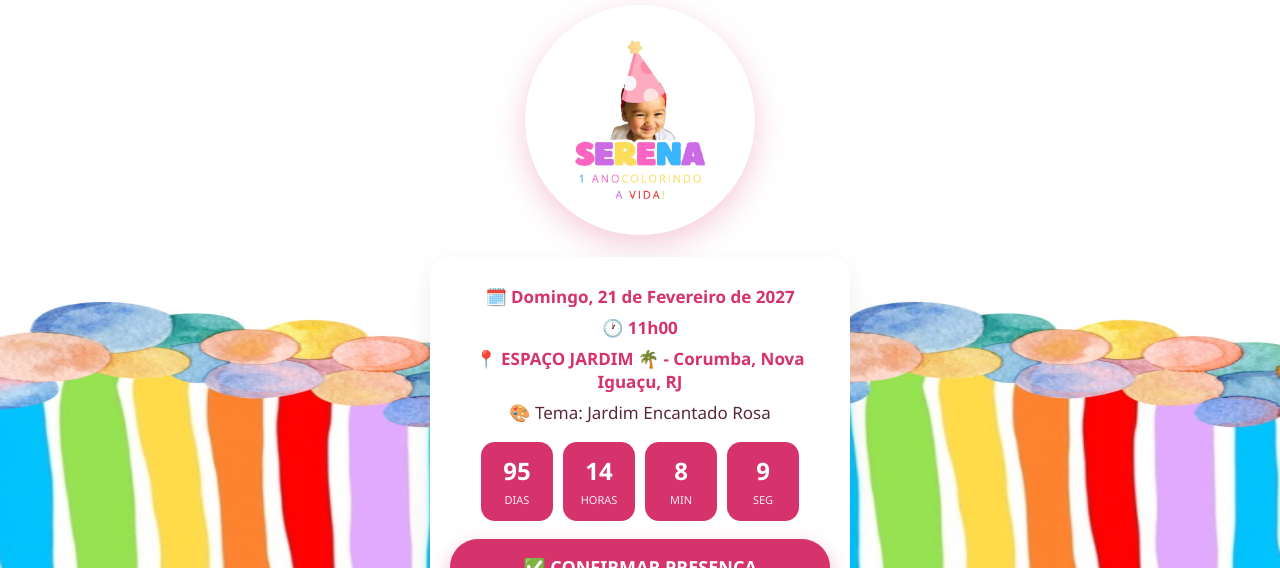
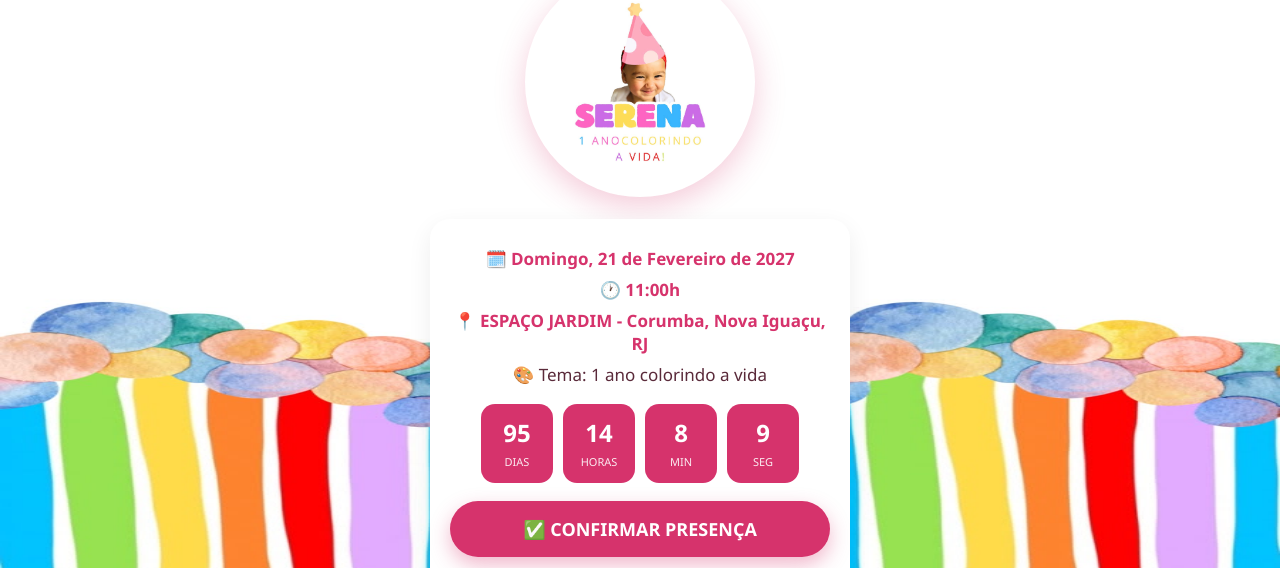
Before and after one commit to wscell/convite_serena, a plain HTML site: page index.html in a window 1280 px wide. Shown: the part 221-789 px from the top of the page. Drawn offline with Linux system fonts and the light colour scheme.

Commit message:
Atualizar o index.html

```diff
--- a/index.html
+++ b/index.html
@@ -3,7 +3,7 @@
 <head>
 <meta charset="UTF-8">
 <meta name="viewport" content="width=device-width, initial-scale=1.0">
-<title>1 Aninhos da Serena 🎀</title>
+<title>Serena faz 1 aninho 🥳 </title>
 <style>
   *{margin:0;padding:0;box-sizing:border-box;font-family:'Segoe UI',sans-serif}
   body{background:#fff;color:#5a2a3a;overflow-x:hidden}
@@ -13,7 +13,7 @@
   display:flex;flex-direction:column;align-items:center;justify-content:center;
   text-align:center;padding:20px;position:relative;
 }
-  .hero::before{content:"🎀 ✨ 🧸 ✨ 🎀";font-size:28px;letter-spacing:8px}
+
   .badge{background:#fff;color:#e7548a;padding:8px 18px;border-radius:50px;font-weight:700;font-size:13px;letter-spacing:1px;margin:16px 0;box-shadow:0 4px 15px rgba(0,0,0,.08)}
   h1{font-size:52px;line-height:1;color:#d6336c}
   h1 span{display:block;font-size:22px;color:#5a2a3a;margin-top:6px;font-weight:400}
@@ -65,9 +65,9 @@
    <div class="foto"><img src="convite-serena.jpeg" alt="Meu Amor"> </div>
   <div class="info">
     <p>🗓️ <strong>Domingo, 21 de Fevereiro de 2027</strong></p>
-    <p>🕐 <strong>11h00</strong></p>
-    <p>📍 <strong>ESPAÇO JARDIM 🌴 - Corumba, Nova Iguaçu, RJ</strong></p>
-    <p>🎨 Tema: Jardim Encantado Rosa</p>
+    <p>🕐 <strong>11:00h</strong></p>
+    <p>📍 <strong>ESPAÇO JARDIM - Corumba, Nova Iguaçu, RJ</strong></p>
+    <p>🎨 Tema: 1 ano colorindo a vida</p>
     <div class="countdown">
       <div><b id="d">00</b><small>DIAS</small></div>
       <div><b id="h">00</b><small>HORAS</small></div>
```
